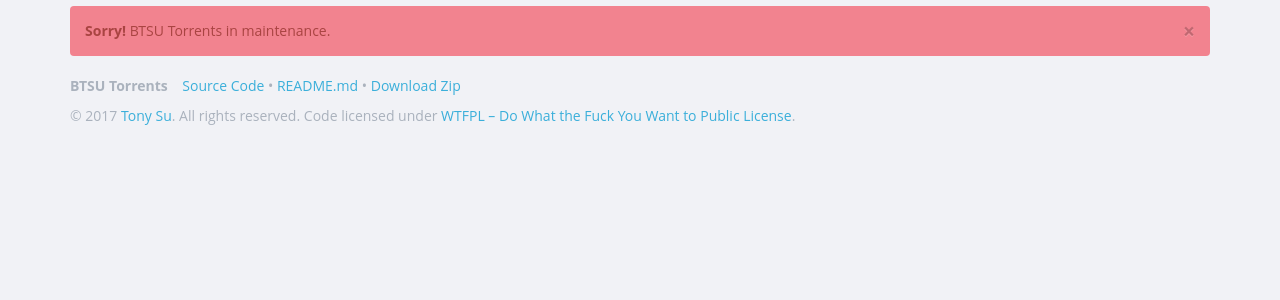
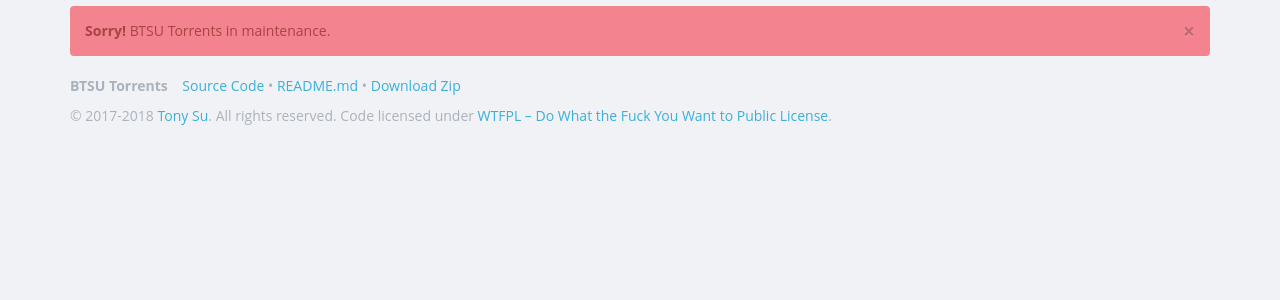
Before and after one commit to peitaosu/BTSU, a Django app: page /all in a window 1280 px wide. Shown: the part 143-443 px from the top of the page. Run offline with Django 3.2, Linux system fonts and the light colour scheme.

Commit message:
update copyright year in website footer

```diff
--- a/btsu/btsu/templates/footer.html
+++ b/btsu/btsu/templates/footer.html
@@ -4,7 +4,7 @@
             <p>
                 <b>BTSU Torrents</b>&nbsp;&nbsp;&nbsp;&nbsp;<a href="https://github.com/peitaosu/BTSU" >Source Code</a>&nbsp;•&nbsp;<a href="https://github.com/peitaosu/BTSU/blob/master/README.md">README.md</a>&nbsp;•&nbsp;<a href="https://github.com/peitaosu/BTSU/archive/master.zip">Download Zip</a>
             </p>
-            <p>© 2017 <a href="http://www.github.com/peitaosu" target="_blank">Tony Su</a>. All rights reserved. Code licensed under <a href="http://www.wtfpl.net/txt/copying/" target="_blank" rel="external nofollow">WTFPL – Do What the Fuck You Want to Public License</a>.</p>
+            <p>© 2017-2018 <a href="http://www.github.com/peitaosu" target="_blank">Tony Su</a>. All rights reserved. Code licensed under <a href="http://www.wtfpl.net/txt/copying/" target="_blank" rel="external nofollow">WTFPL – Do What the Fuck You Want to Public License</a>.</p>
         </div>
     </div>
 </div>
```
